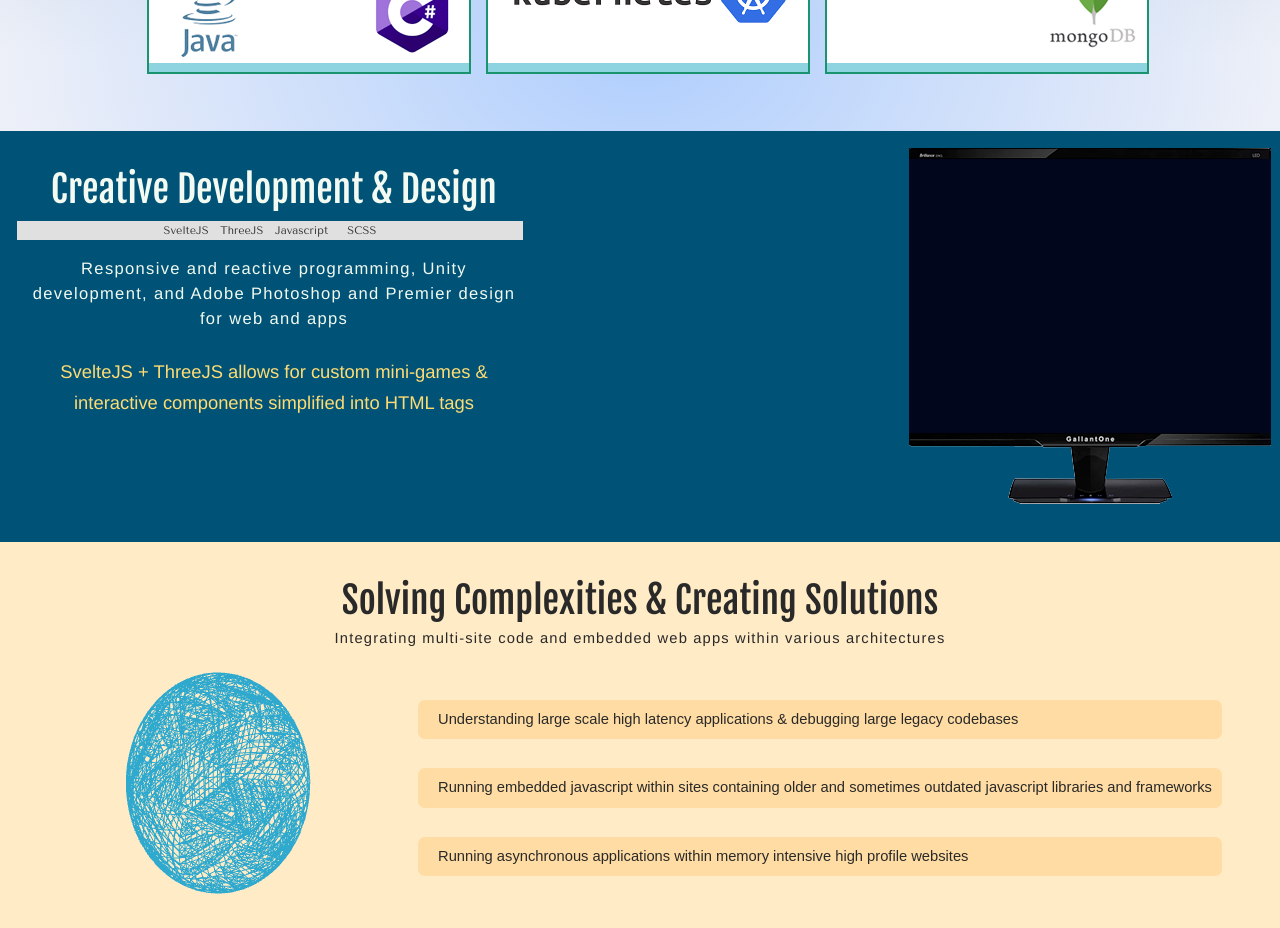
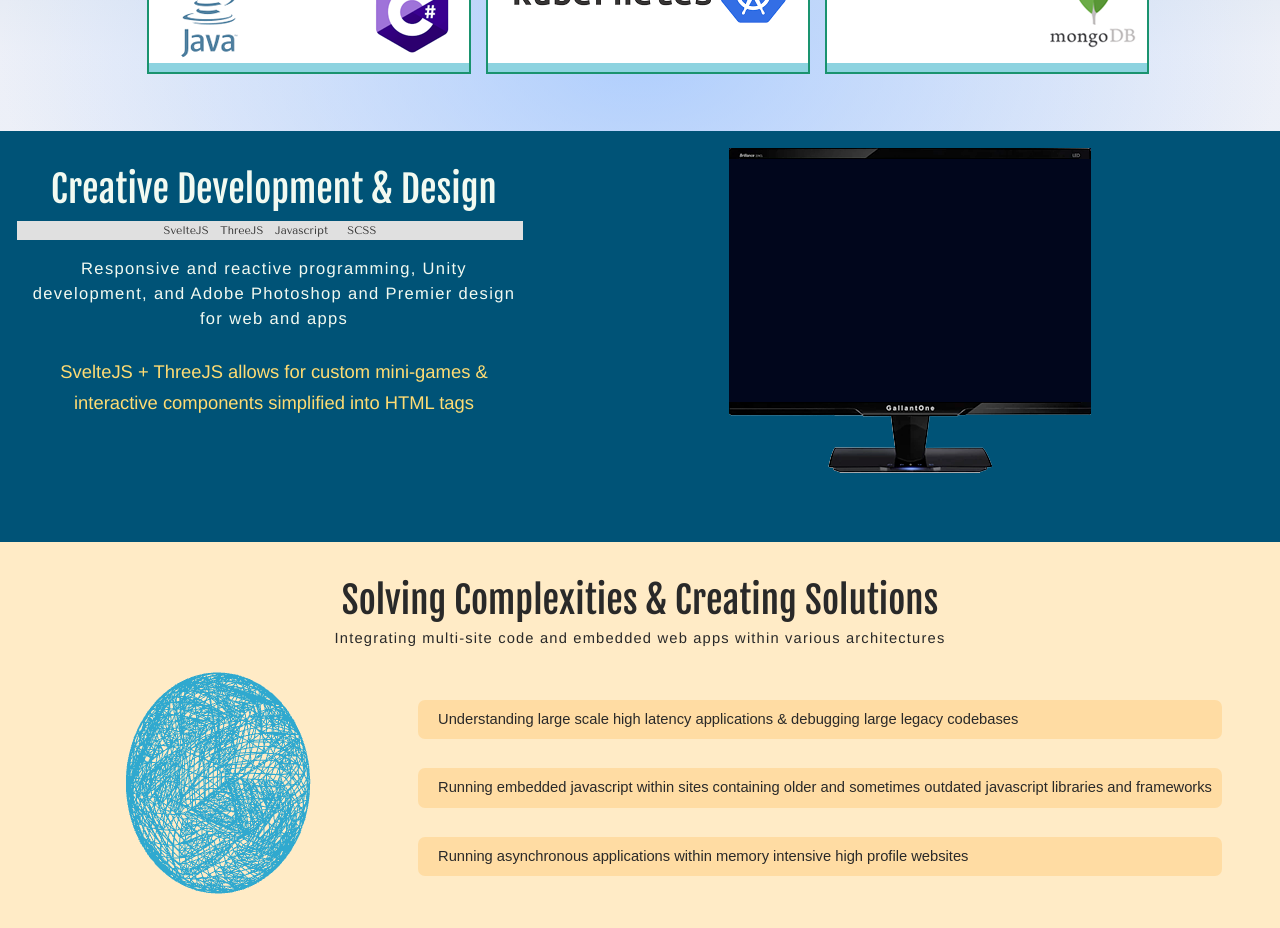
Before and after one commit to GregGallant/GallantSvelte, a SvelteKit app: page / in a window 1280 px wide. Shown: the part 880-1808 px from the top of the page. Built offline with nearby package versions, Linux system fonts and the light colour scheme; no server answers.

Commit message:
Fix on monitor and contentHorizon2 styles

```diff
--- a/src/routes/+page.svelte
+++ b/src/routes/+page.svelte
@@ -85,7 +85,7 @@
 								<img src={svelteimg} alt="GoLang, Java, C#" width="320px" height="240px"/>
 							{:else}
 								<SkillboxGG mesh="spaceship" size="0.5" rotation="normal" />
-								<progress value="0" max="100" id="progressBar"></progress>
+
 							{/if}
 							<img class="monbot" src={monbot} alt="monitor bottom"/>
 						</div>
--- a/src/routes/SkillboxGG.svelte
+++ b/src/routes/SkillboxGG.svelte
@@ -6,10 +6,12 @@
 	//export const prerender = true;
 
 	/**
-	 * @param {object} aCube
+	 * @param {object} aStarfighter
 	 */
-	let aCube;
+	let aStarfighter;
     let goanim = false;
+
+    export let progressBar;
 
     export let mesh;
     export let rotation;
@@ -28,7 +30,7 @@
 
         const camera = new THREE.PerspectiveCamera( 75, perspective, 0.1, 1000 );
 
-		const renderer = new THREE.WebGLRenderer({ antialias: true, canvas:aCube });
+		const renderer = new THREE.WebGLRenderer({ antialias: true, canvas:aStarfighter });
 		renderer.setSize( 320, 240 );
         renderer.setAnimationLoop(); // wrap in timer or counter or something for memory
 		renderer.setClearColor( 0x01061c );
@@ -36,8 +38,6 @@
 		const geometry = new THREE.BoxGeometry( 2, 2, 2 );
 		const material = new THREE.MeshBasicMaterial( { color: 0x00ff90, wireframe: true } );
 		const cube = new THREE.Mesh( geometry, material );
-
-        const progressBar = document.getElementById('progressBar');
 
         let model1;
         let planeMesh;
@@ -65,12 +65,12 @@
 
 //https://gomakethings.com/listening-to-multiple-events-in-vanilla-js/ please...
 
-        aCube.addEventListener('mouseout', (event) => {
+        aStarfighter.addEventListener('mouseout', (event) => {
             goanim = false;
-            fwidth = aCube.width;
-            fheight = aCube.height;
-            hwidth = aCube.width / 2;
-            hheight = aCube.height / 2;
+            fwidth = aStarfighter.width;
+            fheight = aStarfighter.height;
+            hwidth = aStarfighter.width / 2;
+            hheight = aStarfighter.height / 2;
             pointer.x = -1;
             pointer.y = -1;
             if (memoryReady === false) {
@@ -79,11 +79,11 @@
             memoryReady = false;
         });
 
-        aCube.addEventListener('mousemove', (event) => {
+        aStarfighter.addEventListener('mousemove', (event) => {
             memoryReady = true;
             goanim = true;
             /*
-            console.log(aCube.width);
+            console.log(aStarfighter.width);
             console.log(event.currentTarget.offsetLeft);
             console.log(event.clientX);
             console.log(window.innerWidth);
@@ -94,10 +94,10 @@
             console.log(window.scrollY);
             */
 
-            fwidth = aCube.width;
-            fheight = aCube.height;
-            hwidth = aCube.width / 2;
-            hheight = aCube.height / 2;
+            fwidth = aStarfighter.width;
+            fheight = aStarfighter.height;
+            hwidth = aStarfighter.width / 2;
+            hheight = aStarfighter.height / 2;
 
             // X
             //console.log((event.clientX + window.scrollX) - event.currentTarget.offsetLeft);
@@ -112,9 +112,9 @@
             //console.log(window.screenLeft);
 
             //console.log(event.currentTarget.clientX);
-            //console.log(event.clientX - aCube.width);
-            //console.log( (event.clientX / aCube.width) );
-            //console.log(window.innerWidth / aCube.width);
+            //console.log(event.clientX - aStarfighter.width);
+            //console.log( (event.clientX / aStarfighter.width) );
+            //console.log(window.innerWidth / aStarfighter.width);
 
             pointer.x = ((event.clientX + window.scrollX) - event.currentTarget.offsetLeft);
             pointer.y = ((event.clientY + window.scrollY) - event.currentTarget.offsetTop);
@@ -262,7 +262,7 @@
 
             meshLoaded = true;
 
-            //progressBar.style.display = 'none';
+            progressBar.style.display = 'none';
 			//const model2 = new THREE.Mesh(model1, material);
 			scene.add(model1);
 
@@ -307,9 +307,9 @@
 
 		    },
             function (xhr) {
-                //console.log((xhr.loaded / xhr.total) * 100 + '% loaded');
-           //     const percentComplete = (xhr.loaded / xhr.total) * 100;
-            //    progressBar.value = percentComplete === Infinity ? 100 : percentComplete;
+                 //console.log((xhr.loaded / xhr.total) * 100 + '% loaded');
+                 const percentComplete = (xhr.loaded / xhr.total) * 100;
+                 progressBar.value = percentComplete === Infinity ? 100 : percentComplete;
             },
 			undefined, function (error) {
 				console.log(error);
@@ -327,13 +327,12 @@
 	});
 
 </script>
-<canvas bind:this={aCube}></canvas>
-
+<canvas bind:this={aStarfighter}></canvas>
+<progress value="0" max="100" id="progressBar" bind:this={progressBar}></progress>
 <style>
 
 	canvas {
 		width:320px;
 		height:240px;
-		background-color: #eeeeee;
 	}
 </style>
--- a/src/styles/header.scss
+++ b/src/styles/header.scss
@@ -1,5 +1,3 @@
-// TODO: Fix damn pointer navs -grid 2 flex for safari support -  Preloader threejs - Go news dates-  Fixed headers - news admin - ms edge tests - fckn safari legacy support
-
 .headerSpace {
   padding:0 0 0 0;
 }
@@ -22,8 +20,6 @@ main {
   margin: 92px auto 0 auto;
   box-sizing: border-box;
 }
-
-
 
 header {
   position:fixed;
--- a/src/styles/imgheader.scss
+++ b/src/styles/imgheader.scss
@@ -86,7 +86,6 @@ div {
     background-color:$flexHeader2;
     color:$flexHeader2Text;
     font-family:FjallaOne, Helvetica, sans-serif;
-    font-size:2.3em;
     text-align:center;
     margin:0 auto;
     padding:17px 0 90px 0;
@@ -101,6 +100,7 @@ div {
     }
     .skillHeader {
       font-family: FjallaOne, Helvetica, sans-serif;
+      font-size: 2.3em;
       text-align:center;
       padding-bottom:18px;
       padding-top:18px;
@@ -168,25 +168,6 @@ div {
         border-radius:7px 7px 7px 7px;
         text-align:left;
         line-height:1.3em;
-      }
-    }
-  }
-  .monitor {
-    display:block;
-    color:#3f3f3f;
-    margin: 0;
-    padding:0 0 0 0;
-    width:362px;
-    height:290px;
-    top:0;
-    background-color:#01061c;
-    img {
-      position:relative;
-      padding:0;
-      margin:0;
-      vertical-align:top;
-      &.monbot {
-        top:-10px;
       }
     }
   }
@@ -263,11 +244,10 @@ div {
   }
 }
 
-
-
 .monitor_wrap {
     text-align:center;
-    margin: 0 9px 0 auto;
+    margin: 0 auto;
+    padding:0;
 
   .monitor {
       display:block;
@@ -275,7 +255,7 @@ div {
       margin: 0;
       padding:0 0 0 0;
       width:362px;
-      height:290px;
+      height:260px;
       top:0;
       background-color:#01061c;
       img {
@@ -352,10 +332,8 @@ div {
       background-color:$flexHeader2;
       color:$flexHeader2Text;
       font-family:FjallaOne, Helvetica, sans-serif;
-      font-size:2.3em;
       text-align:center;
       margin:0 auto;
-      padding:17px 0 90px 0;
 
       .flexHeader {
         display: flex;
@@ -365,8 +343,7 @@ div {
       }
       .skillHeader {
         text-align:center;
-        padding-bottom:18px;
-        padding-top:18px;
+        padding: 18px 0 18px 10px;
       }
     }
     &.contentHorizon3 {
@@ -496,15 +473,13 @@ div {
         padding-top:18px;
       }
     }
+
     &.contentHorizon2 {
       display:block;
       background-color:$flexHeader2;
       color:$flexHeader2Text;
       font-family:FjallaOne, Helvetica, sans-serif;
-      font-size:2.3em;
       text-align:center;
-      margin:0 auto;
-      padding:17px 0 90px 0;
 
       .flexHeader {
         display: flex;
@@ -694,10 +669,7 @@ div {
       width:100%;
       background-color:$flexHeader2;
       color:$flexHeader2Text;
-      font-size:2.3em;
       text-align:center;
-      margin:0 auto;
-      padding:17px 0 50px 0;
 
       .flexHeader {
         display: flex;
@@ -709,8 +681,6 @@ div {
           text-align: center;
           margin: 0 auto;
           padding: 0 0 27px 0;
-          width:362px;
-          height:290px;
           max-width: 362px;
         }
       }
@@ -823,8 +793,6 @@ div {
       color:#3f3f3f;
       margin: 0;
       padding:0 0 0 0;
-      width:362px;
-      height:290px;
       top:0;
       background-color:#01061c;
       img {
@@ -893,7 +861,6 @@ div {
       display:block;
       background-color:$flexHeader2;
       color:$flexHeader2Text;
-      font-size:2.3em;
       text-align:center;
       margin:0 auto;
 
@@ -909,10 +876,13 @@ div {
         text-align:center;
         padding-bottom:18px;
         padding-top:18px;
-        font-size:.7em;
+        font-size:1.65em;
 
         h4 {
-          font-size:0.4em;
+          font-size:0.5em;
+        }
+        h6 {
+          font-size:0.5em;
         }
       }
     }
@@ -1072,7 +1042,6 @@ div {
       display:block;
       background-color:$flexHeader2;
       color:$flexHeader2Text;
-      font-size:2.3em;
       text-align:center;
       margin:0 auto;
 
@@ -1086,11 +1055,15 @@ div {
         text-align:center;
         padding-bottom:18px;
         padding-top:18px;
-        font-size:.7em;
+        font-size: 1.5em;
 
         h4 {
-          font-size: 0.45em;
+          font-size: 0.5em;
           line-height:1.35em;
+        }
+
+        h6 {
+          font-size:0.5em;
         }
       }
     }
--- a/src/styles/news.scss
+++ b/src/styles/news.scss
@@ -1,13 +1,3 @@
-#newsUS {
-  font-family:Lora,Helvetica,Arial,sans-serif;
-  font-size:.8em;
-
-  #news-loading {
-    text-align:center;
-    color:$cadet-blue;
-  }
-}
-
 
 .gazette {
   display:block;
```
Also changed, not shown: src/lib/images/icos.png.
